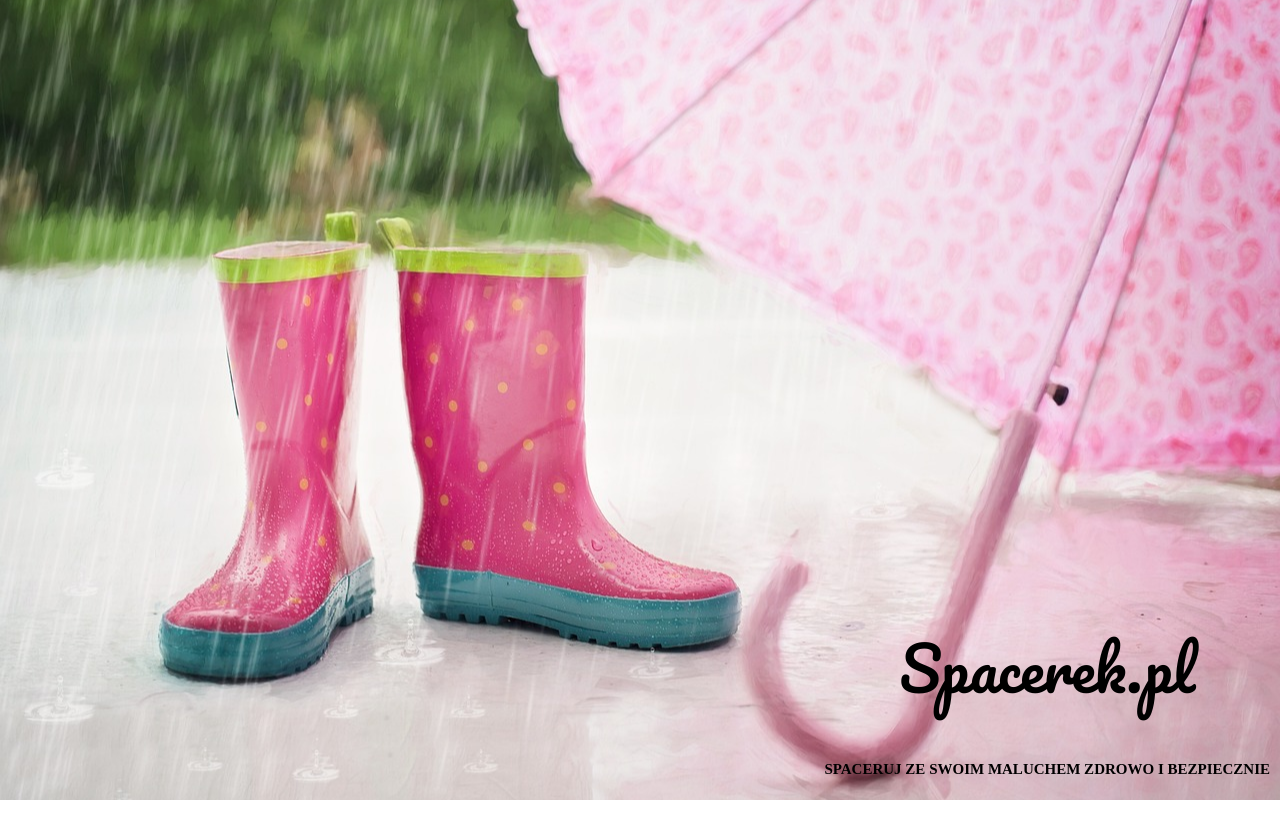
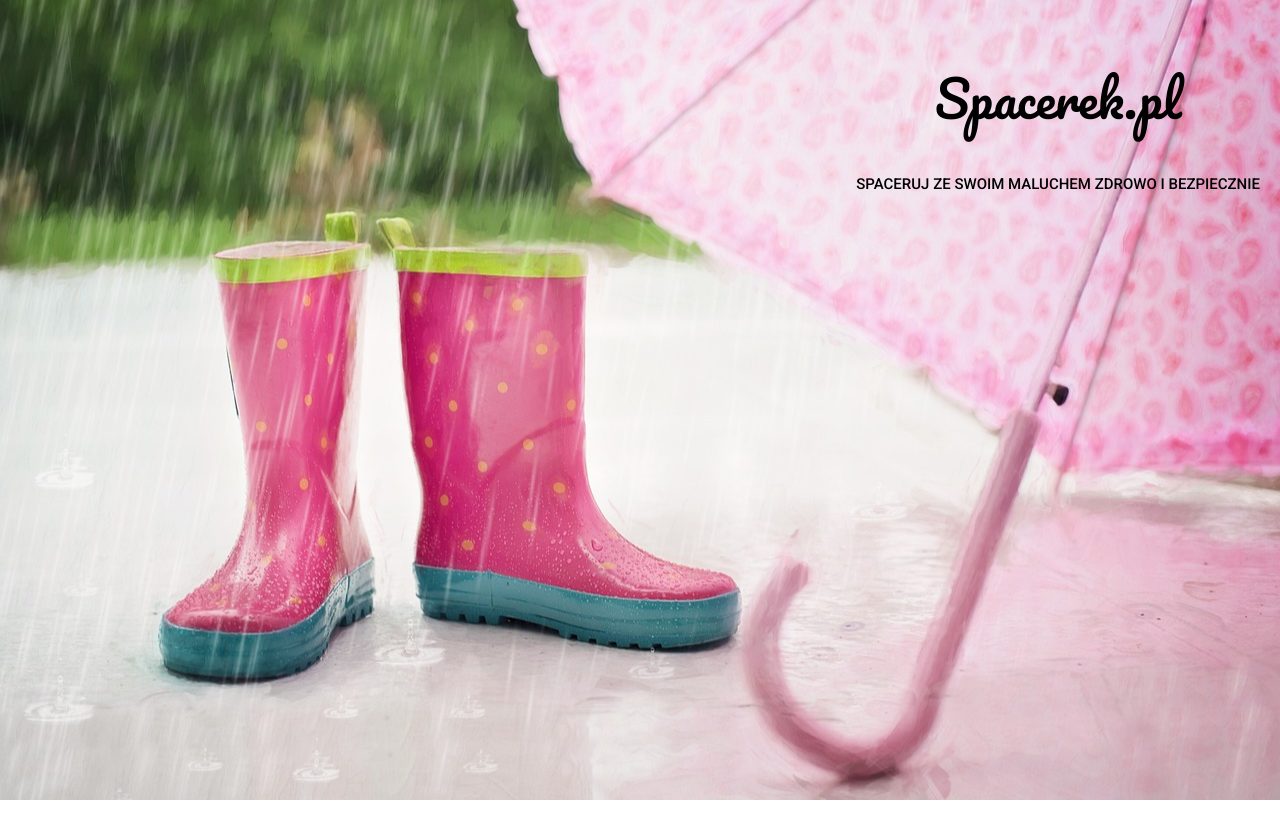
Before and after one commit to abarnowska/Spacerek.pl, a React (Vite) app: page / in a window 1280 px wide. Before the commit the page ends 800 px from the top, so only its background shows below. Built offline with nearby package versions, Linux system fonts and the light colour scheme.

Commit message:
Added Roboto font and implementing it in LandingPage h2

```diff
--- a/index.html
+++ b/index.html
@@ -6,8 +6,9 @@
     <meta name="viewport" content="width=device-width, initial-scale=1.0" />
     <title>Spacerek.pl</title>
     <link rel="preconnect" href="https://fonts.googleapis.com">
-<link rel="preconnect" href="https://fonts.gstatic.com" crossorigin>
-<link href="https://fonts.googleapis.com/css2?family=Pacifico&display=swap" rel="stylesheet">
+    <link rel="preconnect" href="https://fonts.googleapis.com">
+    <link rel="preconnect" href="https://fonts.gstatic.com" crossorigin>
+    <link href="https://fonts.googleapis.com/css2?family=Pacifico&family=Roboto:ital,wght@0,100;0,300;0,400;0,500;0,700;0,900;1,100;1,300;1,400;1,500;1,700;1,900&display=swap" rel="stylesheet">
   </head>
   <body>
     <div id="root"></div>
--- a/src/components/Landingpage.module.css
+++ b/src/components/Landingpage.module.css
@@ -8,18 +8,23 @@
 	height: 100%;
 	width: 100%;
 	background-image: url("../assets/img/hero-rain.jpg");
-	background-size: cover;
 	background-position: center;
 }
 .herotext {
 	position: absolute;
-	margin: 0;
+	margin: 1em;
 	padding: 1em;
-	bottom: 0;
+	top: 0;
 	right: 0;
-    text-align: center;
+	height: 100vh;
+	text-align: center;
 }
 
 h1 {
-	font-size: 6em;
+	font-size: 5em;
 }
+
+h2 {
+	font-family: 'Roboto', sans-serif;
+	font-weight: 500;
+}
```
